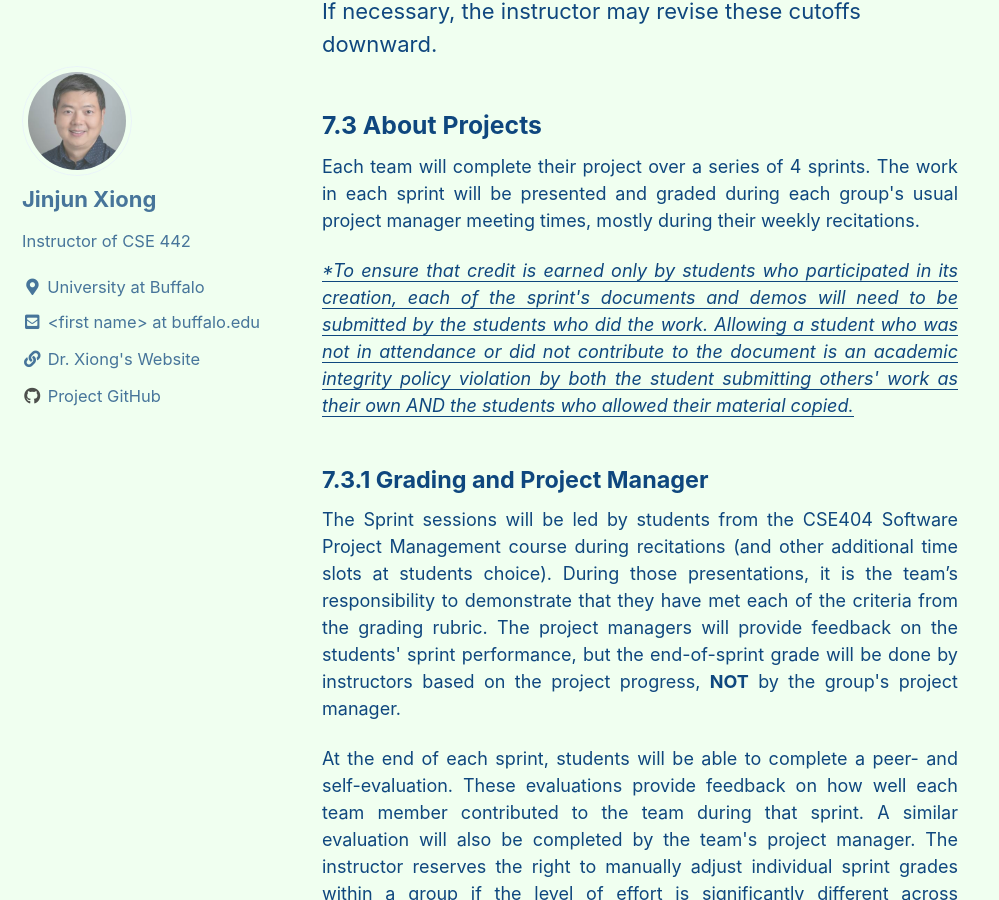
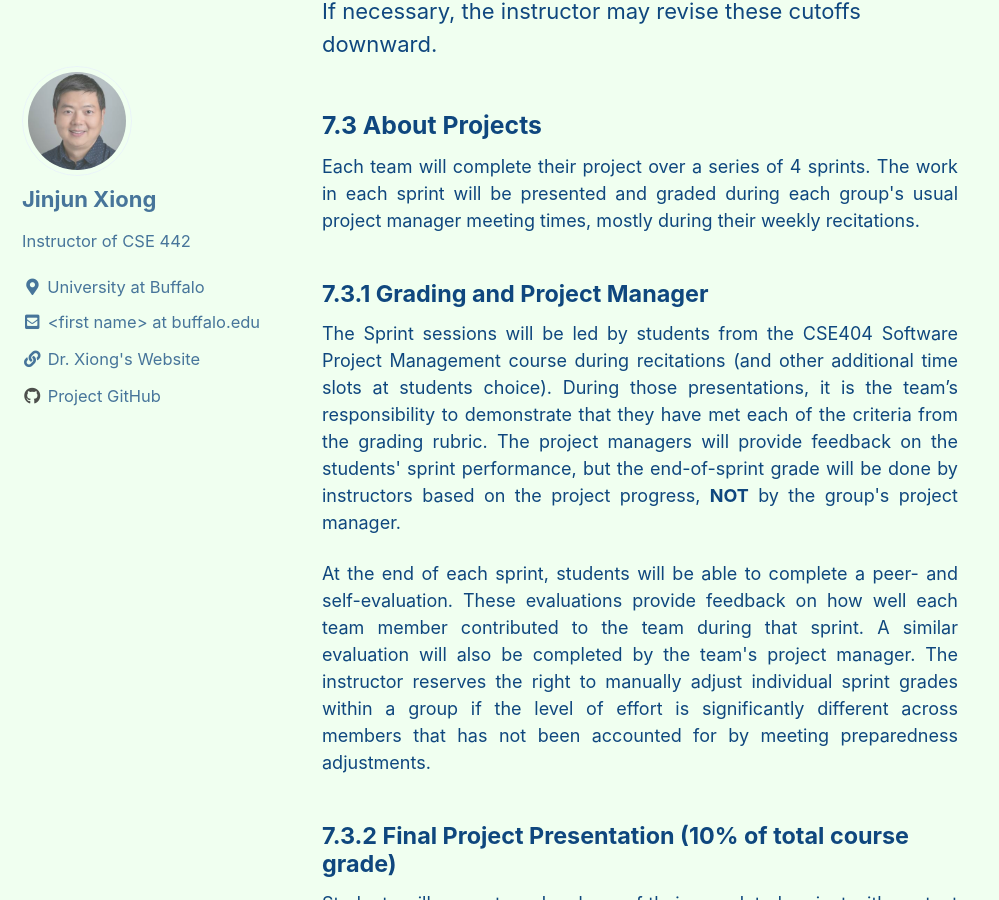
Before and after one commit to xlab-classes/cse442, a Jekyll site: the page built from index.md, in a window 1280 px wide and 900 px high, scrolled down 6724 px. Shown: the whole window, without its empty margins (0-999 px from the left). Built offline with Jekyll 4.4.1, drawn with Linux system fonts in a browser that asks for light colours; cached includes are drawn as plain includes; some of the changed text lies outside the part shown.

Commit message:
change the submission rule in projects 6.2, remove the restriction that each student need to submit

```diff
--- a/index.md
+++ b/index.md
@@ -325,12 +325,6 @@ Each team will complete their project over a series of 4 sprints. The work in ea
 each group's usual project manager meeting times, mostly during their weekly recitations.
 </p>
 
-<p style='font-size:18px;text-align:justify'>
-<i><u>*To ensure that credit is earned only by students who participated in its creation, each of the sprint's documents and demos will need to be
-submitted by the students who did the work. Allowing a student who was not in attendance or did not contribute to the document is an academic integrity
-policy violation by both the student submitting others' work as their own AND the students who allowed their material
-copied.</u></i>
-</p>
 
 #### 7.3.1 Grading and Project Manager
 <p style='font-size:18px; text-align:justify'>
@@ -365,8 +359,7 @@ learning outcomes, it is important that all students participate.
 There is no exception to meeting the deadlines (except legitimate medical conditions). For students having known medical conditions, please send emails to the Instructor in the first week of the semester (by mid-night Friday, Feb 2, 2022) or as soon as their official enrollment into this class to arrange approiate accomodations. Beyond the specified deadlines, all students will be treated equally for the deadlines. For emergent medical conditions, the students need to send the Instructor the official medical docotor's note to certify the need for special accommodation - (There are <b>NO</b>) needs for mentioning the medical conditions) - within three-days of missing the deadlines.
 </p>
 
-<p style='font-size:18px; text-align:justify'> All grades will be done in the following week of each Sprint.
-	</p>
+<u>All grades will be done in the following week of each Sprint:</u>
 
 - Due in the noon on **Feb 14**, team forming. See details below (5%)
 - Due on **Feb 27** for Sprint 1 project progress and demos (all codes checked-in), and the same checked-in demos will be shown to PMs in the following week  during your respective recitation  (15%)
@@ -376,8 +369,8 @@ There is no exception to meeting the deadlines (except legitimate medical condit
 - Due in the Final week of **May 9** to present your project presentation and demos to the Instructor (5%)
 - Due in the noon on **May 13** for final project report and recorded video demo (5%)
 
-<p style='font-size:18px; text-align:justify'> Note that there are 10% grades for the in-class activities.
-	</p>
+
+\*Note that there are 10% grades for the in-class activities.
 
 ### 7.6 Team forming
 <p style='font-size:18px; text-align:justify'>
```
